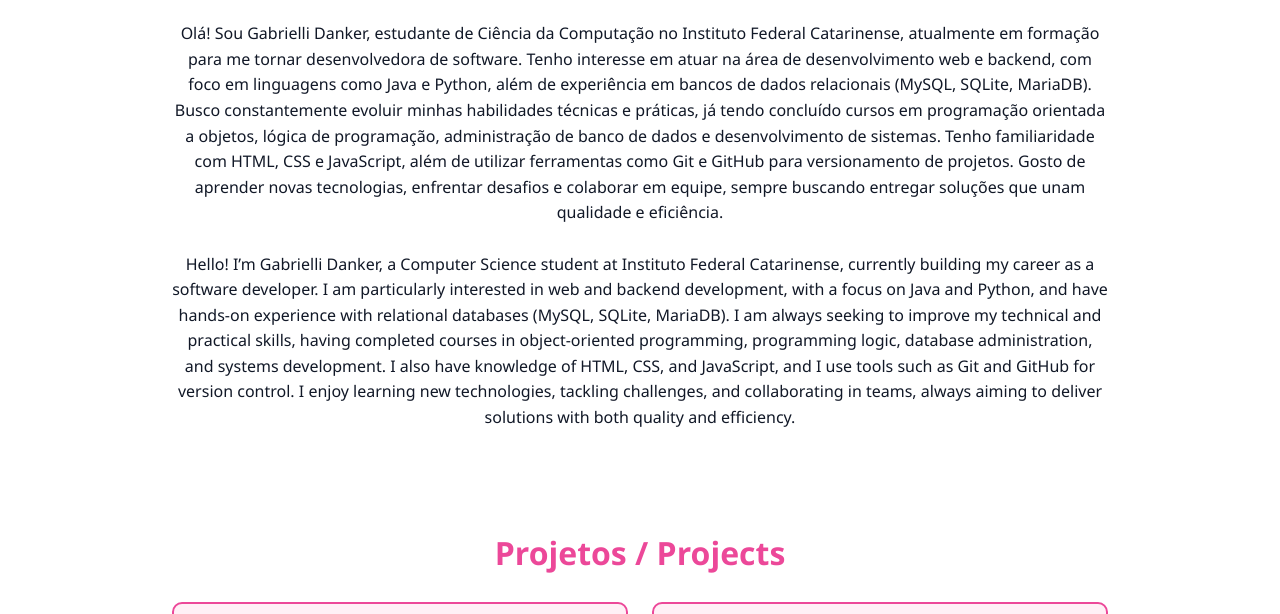
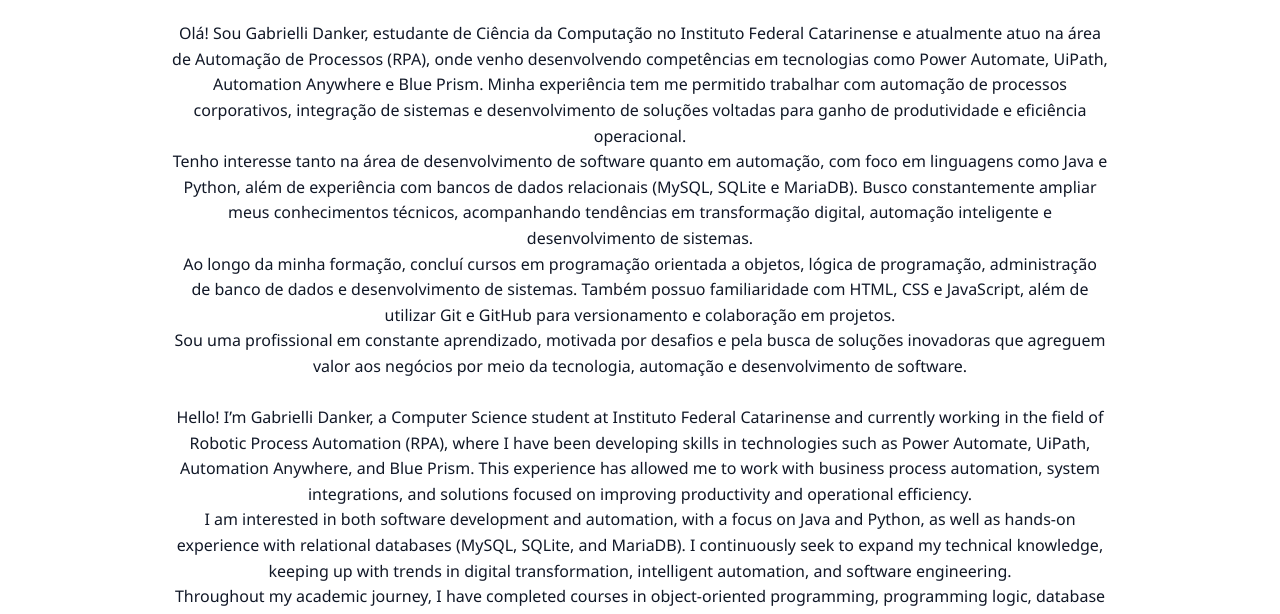
Before and after one commit to gabsdnker/Portifolio, a plain HTML site: page index.html in a window 1280 px wide. Shown: the part 612-1226 px from the top of the page. Drawn offline with Linux system fonts and the light colour scheme.

Commit message:
Revise portfolio content and update project details
Updated personal information and project descriptions in the portfolio.

```diff
--- a/index.html
+++ b/index.html
@@ -20,21 +20,27 @@
     <a href="#contato">Contato / Contact</a>
   </nav>
 
-  <section class="section" id="sobre">
+ <section class="section" id="sobre">
     <h2>Sobre Mim / About Me</h2>
     <p>
-      Olá! Sou Gabrielli Danker, estudante de Ciência da Computação no Instituto Federal Catarinense, atualmente em formação para me tornar desenvolvedora de software. Tenho interesse em atuar na área de desenvolvimento web e backend, com foco em linguagens como Java e Python, além de experiência em bancos de dados relacionais (MySQL, SQLite, MariaDB).
+      Olá! Sou Gabrielli Danker, estudante de Ciência da Computação no Instituto Federal Catarinense e atualmente atuo na área de Automação de Processos (RPA), onde venho desenvolvendo competências em tecnologias como Power Automate, UiPath, Automation Anywhere e Blue Prism. Minha experiência tem me permitido trabalhar com automação de processos corporativos, integração de sistemas e desenvolvimento de soluções voltadas para ganho de produtividade e eficiência operacional.
+    <br>
+    Tenho interesse tanto na área de desenvolvimento de software quanto em automação, com foco em linguagens como Java e Python, além de experiência com bancos de dados relacionais (MySQL, SQLite e MariaDB). Busco constantemente ampliar meus conhecimentos técnicos, acompanhando tendências em transformação digital, automação inteligente e desenvolvimento de sistemas.
+    <br>
+    Ao longo da minha formação, concluí cursos em programação orientada a objetos, lógica de programação, administração de banco de dados e desenvolvimento de sistemas. Também possuo familiaridade com HTML, CSS e JavaScript, além de utilizar Git e GitHub para versionamento e colaboração em projetos.
+    <br>
+    Sou uma profissional em constante aprendizado, motivada por desafios e pela busca de soluções inovadoras que agreguem valor aos negócios por meio da tecnologia, automação e desenvolvimento de software.
+    <br><br>
 
-Busco constantemente evoluir minhas habilidades técnicas e práticas, já tendo concluído cursos em programação orientada a objetos, lógica de programação, administração de banco de dados e desenvolvimento de sistemas.
-
-Tenho familiaridade com HTML, CSS e JavaScript, além de utilizar ferramentas como Git e GitHub para versionamento de projetos. Gosto de aprender novas tecnologias, enfrentar desafios e colaborar em equipe, sempre buscando entregar soluções que unam qualidade e eficiência.<br><br>
-      Hello! I’m Gabrielli Danker, a Computer Science student at Instituto Federal Catarinense, currently building my career as a software developer. I am particularly interested in web and backend development, with a focus on Java and Python, and have hands-on experience with relational databases (MySQL, SQLite, MariaDB).
-
-I am always seeking to improve my technical and practical skills, having completed courses in object-oriented programming, programming logic, database administration, and systems development.
-
-I also have knowledge of HTML, CSS, and JavaScript, and I use tools such as Git and GitHub for version control. I enjoy learning new technologies, tackling challenges, and collaborating in teams, always aiming to deliver solutions with both quality and efficiency.
+          Hello! I’m Gabrielli Danker, a Computer Science student at Instituto Federal Catarinense and currently working in the field of Robotic Process Automation (RPA), where I have been developing skills in technologies such as Power Automate, UiPath, Automation Anywhere, and Blue Prism. This experience has allowed me to work with business process automation, system integrations, and solutions focused on improving productivity and operational efficiency.
+    <br>
+    I am interested in both software development and automation, with a focus on Java and Python, as well as hands-on experience with relational databases (MySQL, SQLite, and MariaDB). I continuously seek to expand my technical knowledge, keeping up with trends in digital transformation, intelligent automation, and software engineering.
+    <br>
+    Throughout my academic journey, I have completed courses in object-oriented programming, programming logic, database administration, and systems development. I also have knowledge of HTML, CSS, and JavaScript, and I use Git and GitHub for version control and project collaboration.
+    <br>
+    I am a lifelong learner who enjoys tackling challenges and building innovative solutions that create business value through technology, automation, and software development.
     </p>
-  </section>
+</section>
 
   <section class="section" id="projetos">
     <h2>Projetos / Projects</h2>
@@ -53,16 +59,7 @@ I also have knowledge of HTML, CSS, and JavaScript, and I use tools such as Git
       </div>
     </div>
   </section>
-  <section class="section" id="projetos">
-    <div class="projetos2">
-      <div class="projeto">
-        <h3>BluCidadão</h3>
-        <p>Este projeto é um aplicativo  inovador que centraliza os serviços públicos de Blumenau (saúde, educação, emprego, documentos, utilidades e ouvidoria digital com acompanhamento de solicitações). Desenvolvido com Flutter (Dart) no front-end, Java Spring Boot no back-end e MySQL como banco de dados.</p><br>
-        <p>This project is an innovative app centralizing Blumenau's public services (health, education, employment, documents, utilities, and digital ombudsman with case tracking). Built with Flutter (Dart) on the front end, Java Spring Boot on the back end, and MySQL as the database.</p>
-        <a href="https://github.com/gabrielvsabreu/blu-cidadao-app" target="_blank">Ver no GitHub / View on GitHub</a>
-      </div>
-    </div>
-  </section>
+
 
   <section class="section" id="contato">
     <h2>Contato / Contact</h2>
@@ -73,7 +70,7 @@ I also have knowledge of HTML, CSS, and JavaScript, and I use tools such as Git
   </section>
 
   <footer>
-    <p>&copy; 2025 Gabrielli Danker. Todos os direitos reservados / All rights reserved.</p>
+    <p>&copy; 2026 Gabrielli Danker. Todos os direitos reservados / All rights reserved.</p>
   </footer>
 </body>
 </html>
```
